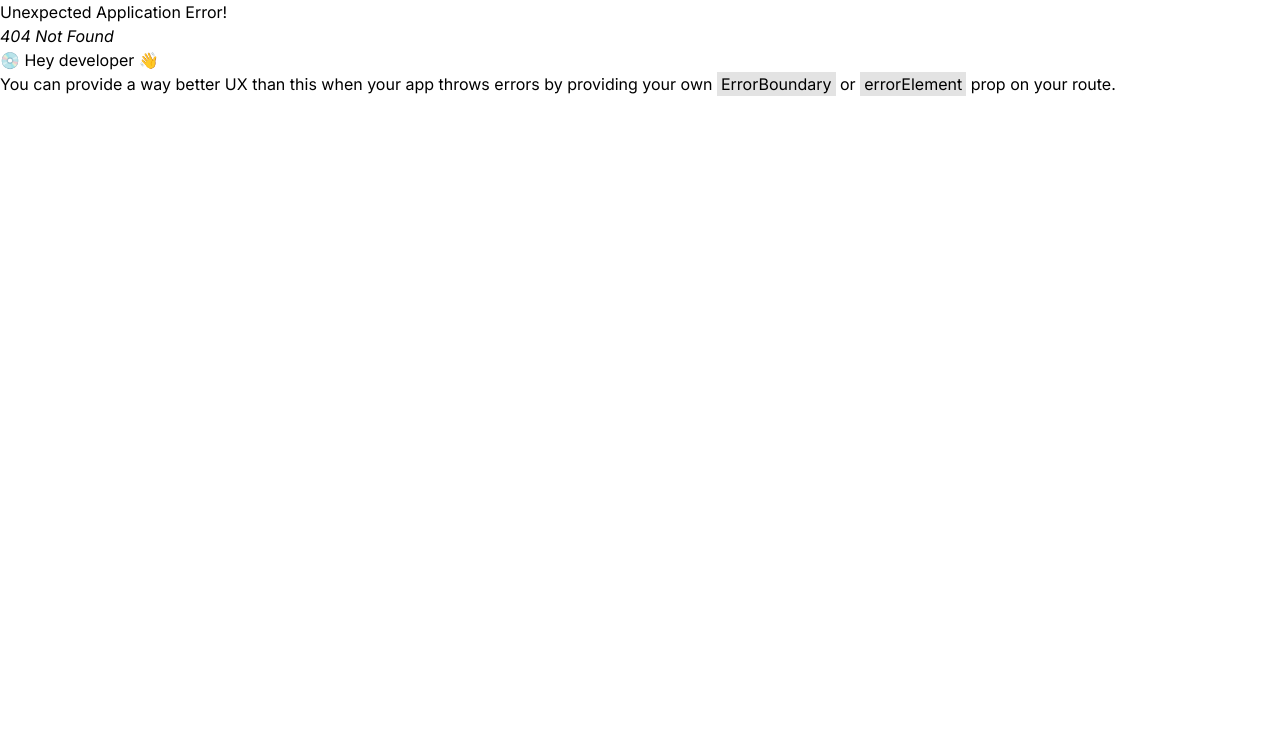
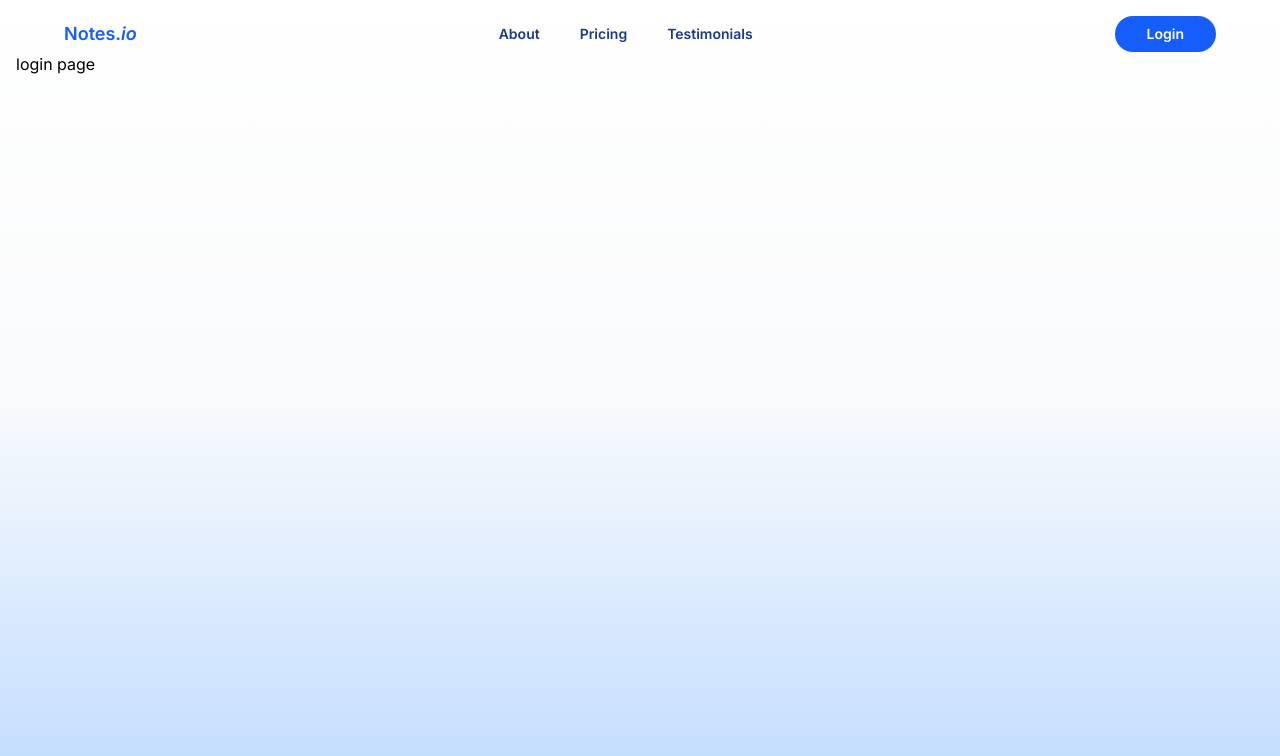
Before and after one commit to 012NaveenG/Nipralo_Notes_Client, a React (Vite) app: page /login in a window 1280 px wide. Before the commit this address had no page. Shown: the top 756 px of the page. Built offline with nearby package versions, Linux system fonts and the light colour scheme; a web font is replaced by a local one.

Commit message:
fix: button fix and use

```diff
--- a/src/components/Navbar.tsx
+++ b/src/components/Navbar.tsx
@@ -1,14 +1,8 @@
-import { Link } from "react-router-dom"
+import { Link, useNavigate } from "react-router-dom"
 import Button from "./ui/Button"
 import { Logs, X } from "lucide-react"
 import { useState } from "react"
 
-
-interface NavLink {
-    title: string,
-    href: string
-}
-const Navbar = () => {
 
 const links: NavLink[] = [
     {
@@ -24,6 +18,12 @@ const Navbar = () => {
         href: '#'
     }
 ]
+interface NavLink {
+    title: string,
+    href: string
+}
+const Navbar = () => {
+    const navigate = useNavigate()
 
     const [mobileNavOpen, setMobileNavOpen] = useState<false | true>(false)
     return (
@@ -43,7 +43,9 @@ const Navbar = () => {
                     ))}
                 </div>
                 <div className="hidden sm:block">
-                    <Button className="text-sm">Login</Button>
+                    <Button
+                        onClick={() => navigate('/login')}
+                        className="text-sm">Login</Button>
                 </div>
 
                 <div className="sm:hidden">
--- a/src/components/ui/Button.tsx
+++ b/src/components/ui/Button.tsx
@@ -1,17 +1,23 @@
-import { cn } from "../../lib/utils.ts"
+import { cn } from "../../lib/utils";
 
-const Button = ({ children, className }: {
-    children: React.ReactNode,
-    className?: string
-}) => {
+type ButtonProps = React.ButtonHTMLAttributes<HTMLButtonElement> & {
+    className?: string;
+};
+
+const Button = ({ children, className, ...props }: ButtonProps) => {
     return (
-        <div className={cn('outline-none bg-primary px-8 py-2 rounded-full text-white font-semibold text-center ',
-            'transition-all duration-100 ease-linear cursor-pointer',
-            ' hover:scale-105 hover:-translate-y-0.5 active:scale-90',
-            className)}>
+        <button
+            {...props}
+            className={cn(
+                "outline-none bg-primary px-8 py-2 rounded-full text-white font-semibold text-center",
+                "transition-all duration-100 ease-linear cursor-pointer",
+                "hover:scale-105 hover:-translate-y-0.5 active:scale-90",
+                className
+            )}
+        >
             {children}
-        </div>
-    )
-}
+        </button>
+    );
+};
 
-export default Button
+export default Button;
--- a/src/pages/LandingPage.tsx
+++ b/src/pages/LandingPage.tsx
@@ -1,7 +1,9 @@
 import { Star } from "lucide-react"
 import Button from "../components/ui/Button"
+import { useNavigate } from "react-router-dom"
 
 const LandingPage = () => {
+    const navigate = useNavigate()
     return (
         <div className="w-full sm:max-w-6xl  sm:mx-auto py-20 flex items-center justify-center">
             <div className="">
@@ -10,7 +12,13 @@ const LandingPage = () => {
                 <h1 className="text-4xl max-w-lg text-center text-secondary py-5">Bring Big Ideas To Life Without The <span className="text-primary font-medium italic">Tech Headache</span></h1>
                 <p className="max-w-lg text-center font-medium text-blue-900">Your all-in-one Product Team, Turning Vision into Live, Launch ready product</p>
 
-                <Button className="w-52 py-3 mt-10 mx-auto border-4 border-sky-300 text-shadow-2xs shadow-2xl shadow-blue-400 text-shadow-sky-200">Get Started</Button>
+                <div className="flex items-center justify-center">
+                    <Button
+                        onClick={() => navigate('/login')}
+
+                        className=" py-3  mt-10  border-4 border-sky-300 text-shadow-2xs shadow-2xl shadow-blue-400 text-shadow-sky-200">Get Started
+                    </Button>
+                </div>
             </div>
         </div>
     )
--- /dev/null
+++ b/src/pages/auth/Login.tsx
@@ -0,0 +1,10 @@
+
+const Login = () => {
+  return (
+    <div>
+      login page
+    </div>
+  )
+}
+
+export default Login
```
Also changed, not shown: src/main.tsx (+6 -1 lines). Lines whose indentation alone changed are shown as unchanged.
